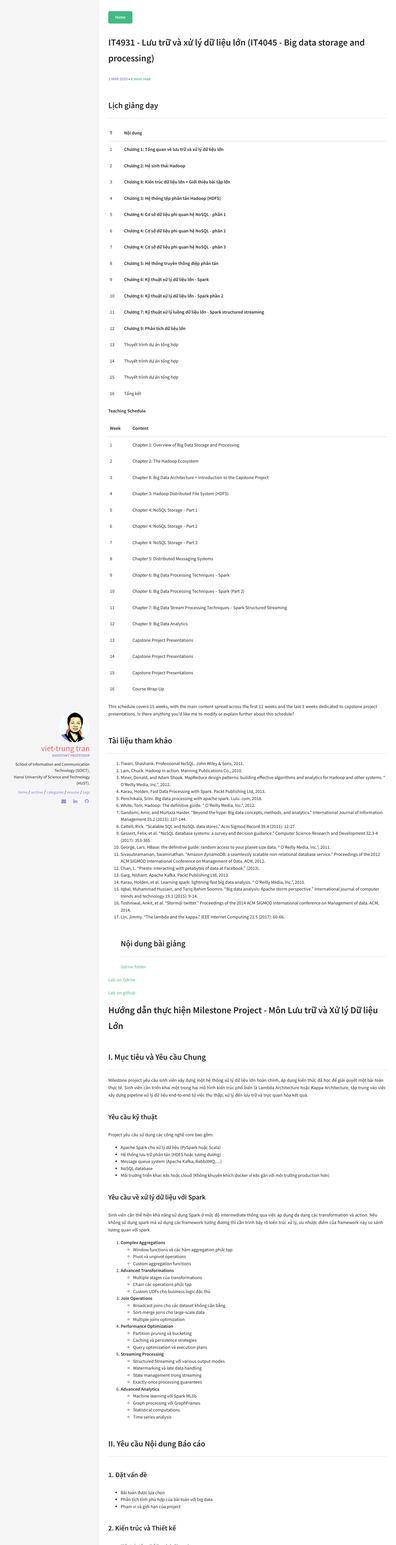
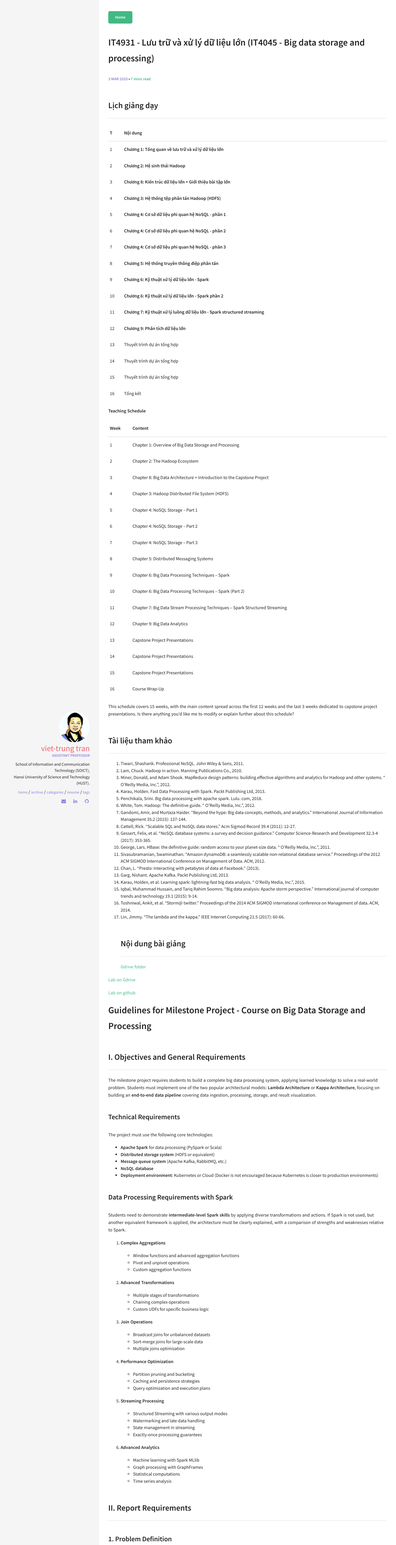
Before and after one commit to trungtv/trungtv.github.io, a Jekyll site: the page built from _posts/2020-03-03-it4931-luu-tru-va-xu-ly-du-lieu-lon.md, in a window 1280 px wide. Shown: the part 14-5000 px from the top of the page at 31% size. Built offline with Jekyll 4.4.1, drawn with Linux system fonts in a browser that asks for light colours; some of the changed text lies outside the part shown.

Commit message:
Update 2020-03-03-it4931-luu-tru-va-xu-ly-du-lieu-lon.md

````diff
--- a/_posts/2020-03-03-it4931-luu-tru-va-xu-ly-du-lieu-lon.md
+++ b/_posts/2020-03-03-it4931-luu-tru-va-xu-ly-du-lieu-lon.md
@@ -81,165 +81,189 @@ This schedule covers 15 weeks, with the main content spread across the first 12
 [Lab on github](https://github.com/trungtv/IT4931_data_management_and_processing_lab_materials)
 
 
-# Hướng dẫn thực hiện Milestone Project - Môn Lưu trữ và Xử lý Dữ liệu Lớn
+# Guidelines for Milestone Project - Course on Big Data Storage and Processing
 
-## I. Mục tiêu và Yêu cầu Chung
+## I. Objectives and General Requirements
 
-Milestone project yêu cầu sinh viên xây dựng một hệ thống xử lý dữ liệu lớn hoàn chỉnh, áp dụng kiến thức đã học để giải quyết một bài toán thực tế. Sinh viên cần triển khai một trong hai mô hình kiến trúc phổ biến là Lambda Architecture hoặc Kappa Architecture, tập trung vào việc xây dựng pipeline xử lý dữ liệu end-to-end từ việc thu thập, xử lý đến lưu trữ và trực quan hóa kết quả.
+The milestone project requires students to build a complete big data processing system, applying learned knowledge to solve a real-world problem. Students must implement one of the two popular architectural models: **Lambda Architecture** or **Kappa Architecture**, focusing on building an **end-to-end data pipeline** covering data ingestion, processing, storage, and result visualization.
 
-### Yêu cầu kỹ thuật
-Project yêu cầu sử dụng các công nghệ core bao gồm:
-- Apache Spark cho xử lý dữ liệu (PySpark hoặc Scala)
-- Hệ thống lưu trữ phân tán (HDFS hoặc tương đương)
-- Message queue system (Apache Kafka, RabbitMQ,...)
-- NoSQL database
-- Môi trường triển khai: k8s hoặc cloud (Không khuyến khích docker vì k8s gần với môi trường production hơn)
+### Technical Requirements
 
-### Yêu cầu về xử lý dữ liệu với Spark
-Sinh viên cần thể hiện khả năng sử dụng Spark ở mức độ intermediate thông qua việc áp dụng đa dạng các transformation và action. Nếu không sử dụng spark mà sử dụng các framework tương đương thì cần trình bày rõ kiến trúc xử lý, ưu nhược điểm của framework này so sánh tương quan với spark.
+The project must use the following core technologies:
 
+* **Apache Spark** for data processing (PySpark or Scala)
+* **Distributed storage system** (HDFS or equivalent)
+* **Message queue system** (Apache Kafka, RabbitMQ, etc.)
+* **NoSQL database**
+* **Deployment environment**: Kubernetes or Cloud (Docker is not encouraged because Kubernetes is closer to production environments)
+
+### Data Processing Requirements with Spark
+
+Students need to demonstrate **intermediate-level Spark skills** by applying diverse transformations and actions.
+If Spark is not used, but another equivalent framework is applied, the architecture must be clearly explained, with a comparison of strengths and weaknesses relative to Spark.
 
 1. **Complex Aggregations**
-   - Window functions và các hàm aggregation phức tạp
-   - Pivot và unpivot operations
-   - Custom aggregation functions
+
+   * Window functions and advanced aggregation functions
+   * Pivot and unpivot operations
+   * Custom aggregation functions
 
 2. **Advanced Transformations**
-   - Multiple stages của transformations
-   - Chain các operations phức tạp
-   - Custom UDFs cho business logic đặc thù
+
+   * Multiple stages of transformations
+   * Chaining complex operations
+   * Custom UDFs for specific business logic
 
 3. **Join Operations**
-   - Broadcast joins cho các dataset không cân bằng
-   - Sort-merge joins cho large-scale data
-   - Multiple joins optimization
+
+   * Broadcast joins for unbalanced datasets
+   * Sort-merge joins for large-scale data
+   * Multiple joins optimization
 
 4. **Performance Optimization**
-   - Partition pruning và bucketing
-   - Caching và persistence strategies
-   - Query optimization và execution plans
+
+   * Partition pruning and bucketing
+   * Caching and persistence strategies
+   * Query optimization and execution plans
 
 5. **Streaming Processing**
-   - Structured Streaming với various output modes
-   - Watermarking và late data handling
-   - State management trong streaming
-   - Exactly-once processing guarantees
+
+   * Structured Streaming with various output modes
+   * Watermarking and late data handling
+   * State management in streaming
+   * Exactly-once processing guarantees
 
 6. **Advanced Analytics**
-   - Machine learning với Spark MLlib
-   - Graph processing với GraphFrames
-   - Statistical computations
-   - Time series analysis
 
-## II. Yêu cầu Nội dung Báo cáo
+   * Machine learning with Spark MLlib
+   * Graph processing with GraphFrames
+   * Statistical computations
+   * Time series analysis
 
-### 1. Đặt vấn đề
-- Bài toán được lựa chọn
-- Phân tích tính phù hợp của bài toán với big data
-- Phạm vi và giới hạn của project
+## II. Report Requirements
 
-### 2. Kiến trúc và Thiết kế
-- Kiến trúc tổng thể (Lambda/Kappa)
-- Chi tiết từng component và vai trò
-- Data flow và component interaction diagrams
+### 1. Problem Definition
 
-### 3. Chi tiết triển khai
-- Source code với documentation đầy đủ
-- Configuration files theo môi trường
-- Deployment strategy
-- Monitoring setup
+* Selected problem
+* Analysis of the problem’s suitability for big data
+* Scope and limitations of the project
 
-### 4. Bài học kinh nghiệm
+### 2. Architecture and Design
 
-#### Template cho mỗi kinh nghiệm:
+* Overall architecture (Lambda/Kappa)
+* Detailed components and their roles
+* Data flow and component interaction diagrams
+
+### 3. Implementation Details
+
+* Source code with full documentation
+* Environment-specific configuration files
+* Deployment strategy
+* Monitoring setup
+
+### 4. Lessons Learned
+
+#### Template for each lesson:
+
 ```
-### Kinh nghiệm X: [Tên kinh nghiệm]
+### Lesson X: [Lesson Title]
 
-#### Mô tả vấn đề
-- Context và background
-- Thách thức gặp phải
-- Impact với hệ thống
+#### Problem Description
+- Context and background
+- Challenges encountered
+- System impact
 
-#### Các giải pháp đã thử
+#### Approaches Tried
 - Approach 1: ...
 - Approach 2: ...
-- Trade-offs của mỗi approach
+- Trade-offs of each approach
 
-#### Giải pháp cuối cùng
-- Chi tiết giải pháp
+#### Final Solution
+- Detailed solution
 - Implementation details
-- Metrics và results
+- Metrics and results
 
-#### Bài học rút ra
+#### Key Takeaways
 - Technical insights
 - Best practices
 - Recommendations
 ```
 
-#### Các nhóm kinh nghiệm cần cover:
+#### Categories of lessons to be covered:
 
-1. **Kinh nghiệm về Data Ingestion**
-   - Xử lý nhiều nguồn dữ liệu đa dạng
-   - Đảm bảo data quality
-   - Xử lý late arriving data
-   - Handle duplicates và data versioning
+1. **Lessons on Data Ingestion**
 
-2. **Kinh nghiệm về Data Processing với Spark**
-   - Tối ưu Spark jobs
-   - Memory management
-   - Partition tuning
-   - Cost-based optimization
+   * Handling multiple diverse data sources
+   * Ensuring data quality
+   * Handling late-arriving data
+   * Managing duplicates and data versioning
 
-3. **Kinh nghiệm về Stream Processing**
-   - Exactly-once processing
-   - Windowing strategies
-   - State management
-   - Recovery mechanism
+2. **Lessons on Data Processing with Spark**
 
-4. **Kinh nghiệm về Data Storage**
-   - Storage format selection
-   - Partitioning strategy
-   - Compression techniques
-   - Hot/cold data handling
+   * Optimizing Spark jobs
+   * Memory management
+   * Partition tuning
+   * Cost-based optimization
 
-5. **Kinh nghiệm về System Integration**
-   - Service discovery
-   - Error handling
-   - Circuit breaker pattern
-   - Load balancing
+3. **Lessons on Stream Processing**
 
-6. **Kinh nghiệm về Performance Optimization**
-   - Caching strategies
-   - Query optimization
-   - Resource allocation
-   - Bottleneck identification
+   * Exactly-once processing
+   * Windowing strategies
+   * State management
+   * Recovery mechanisms
 
-7. **Kinh nghiệm về Monitoring & Debugging**
-   - Metrics collection
-   - Alert configuration
-   - Log aggregation
-   - Root cause analysis
+4. **Lessons on Data Storage**
 
-8. **Kinh nghiệm về Scaling**
-   - Horizontal vs vertical scaling
-   - Auto-scaling policies
-   - Resource planning
-   - Cost optimization
+   * Choosing storage formats
+   * Partitioning strategies
+   * Compression techniques
+   * Handling hot/cold data
 
-9. **Kinh nghiệm về Data Quality & Testing**
-   - Data validation
-   - Unit testing
-   - Integration testing
-   - Performance testing
+5. **Lessons on System Integration**
 
-10. **Kinh nghiệm về Security & Governance**
-    - Access control
-    - Data encryption
-    - Audit logging
-    - Compliance requirements
+   * Service discovery
+   * Error handling
+   * Circuit breaker pattern
+   * Load balancing
 
-11. **Kinh nghiệm về Fault Tolerance**
-    - Failure recovery
-    - Data replication
-    - Backup strategies
-    - Disaster recovery
+6. **Lessons on Performance Optimization**
+
+   * Caching strategies
+   * Query optimization
+   * Resource allocation
+   * Bottleneck identification
+
+7. **Lessons on Monitoring & Debugging**
+
+   * Metrics collection
+   * Alert configuration
+   * Log aggregation
+   * Root cause analysis
+
+8. **Lessons on Scaling**
+
+   * Horizontal vs vertical scaling
+   * Auto-scaling policies
+   * Resource planning
+   * Cost optimization
+
+9. **Lessons on Data Quality & Testing**
+
+   * Data validation
+   * Unit testing
+   * Integration testing
+   * Performance testing
+
+10. **Lessons on Security & Governance**
+
+    * Access control
+    * Data encryption
+    * Audit logging
+    * Compliance requirements
+
+11. **Lessons on Fault Tolerance**
+
+    * Failure recovery
+    * Data replication
+    * Backup strategies
+    * Disaster recovery
````
